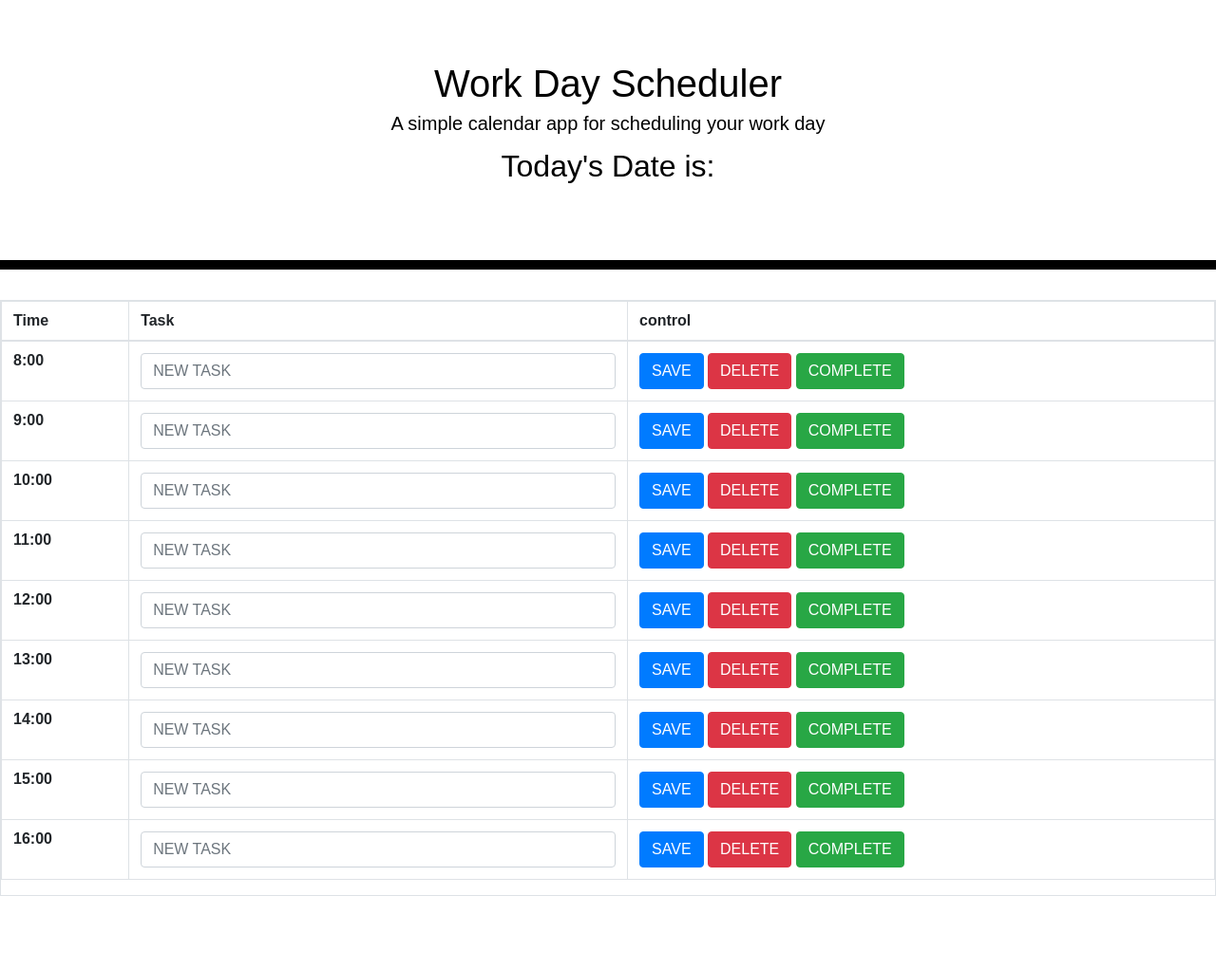
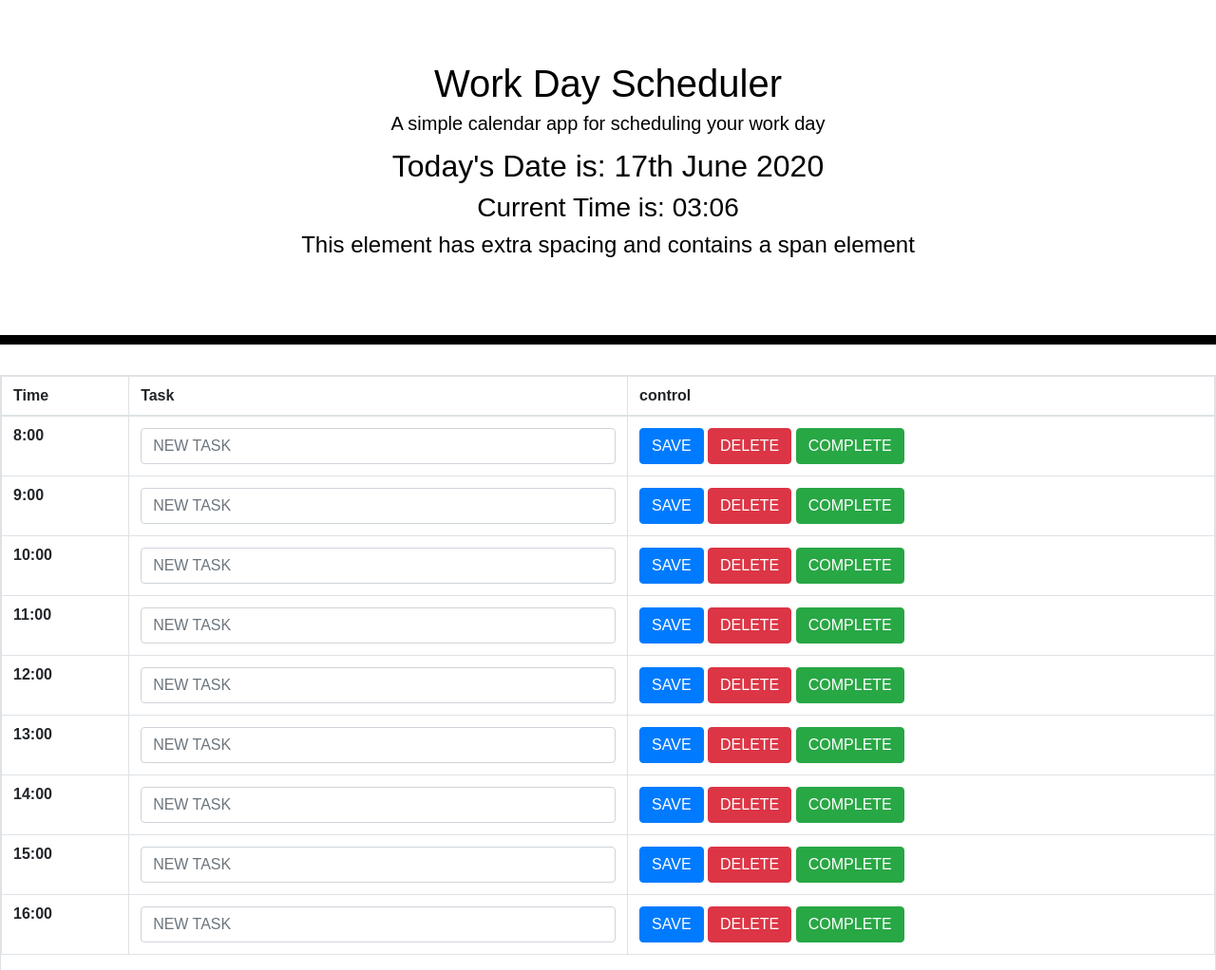
Before and after one commit to vetty88/WorkDay-Scheduler, a plain HTML site: page index.html in a window 1280 px wide. Shown: the whole page at 95% size. Before the commit the page ends 944 px from the top, so only its background shows below. Drawn offline with nearby package versions, Linux system fonts and the light colour scheme.

Commit message:
trying to format cells for time

```diff
--- a/index.html
+++ b/index.html
@@ -21,7 +21,9 @@
   />
   <link rel="stylesheet" href="style.css" />
 
+  <script src="./moment.js"></script>
   <script src="https://ajax.googleapis.com/ajax/libs/jquery/3.3.1/jquery.min.js"></script>
+
 
   <title>Work Day Scheduler</title>
   </head>
@@ -33,7 +35,8 @@
       <div class="col col-12 col-md-12">
         <p>
         <h2 id='today'>Today's Date is: </h2>
-        <!-- <h3 id='timeNow'>Current Time is: </h3> -->
+        <h3 id='timeNow'>Current Time is: </h3>
+        <h4 id='demo'>This element has extra spacing     and contains <span>a span element</span></h4>
         </p>
     </header>
     <form>
@@ -44,11 +47,12 @@
               <th scope="col">Time</th>
               <th scope="col">Task</th>
               <th scope="col">control</th>
+
             </tr>
           </thead>
           <tbody>
             <tr>
-              <th scope="form.row" id="row">8:00</th>
+              <th scope="form.row" id="row">8:00 </th>
               <td><input type="text" class="form-control" id="0800" placeholder="NEW TASK"></td>
               <td><button type="save" class="btn btn-primary">SAVE</button>
                 <button type="delete" class="btn btn-danger">DELETE</button>
@@ -56,7 +60,7 @@
               </td>
             </tr>
             <tr>
-              <th scope="form.row" id="row">9:00</th>
+              <th scope="form.row" id="row">9:00 </th>
               <td><input type="text" class="form-control" id="0900" placeholder="NEW TASK"></td>
               <td><button type="save" class="btn btn-primary">SAVE</button>
                 <button type="delete" class="btn btn-danger">DELETE</button>
@@ -121,23 +125,10 @@
         </table>
       </div>
     </form>
-
-
-
-
-
-
-
-
-
-
-
-
+  </body>
 
   <script src="https://code.jquery.com/jquery-3.5.1.min.js"></script>
   <script src="https://cdnjs.cloudflare.com/ajax/libs/moment.js/2.24.0/moment.min.js"></script>
   <script src="./script.js"></script>
-  <script src="./moment.js"></script>
 
-  </body>
   </html>
--- a/script.js
+++ b/script.js
@@ -1,20 +1,82 @@
 $(document).ready(function() {
 
-var today = (moment().format('Do MMMM YYYY'));
-var time = (moment().format('HH'));
-var rows = ['0800', '0900', '1000', '1100', '1200', '1300', '1400', '1500', '1600', '1700', '1800'];
+        var today = (moment().format('Do MMMM YYYY'));
+        var time = (moment().format('HH:MM'));
+        var rows = ['0800', '0900', '1000', '1100', '1200', '1300', '1400', '1500', '1600', '1700', '1800'];
+        var row = document.getElementById("#row".innerText);
+        var rowString = JSON.stringify(row);
 
 
+        $("#today").append(today);
+        $("#timeNow").append(time);
 
-console.log(today);
-console.log(time);
-console.log(rows.length);
+        console.log(today);
+        console.log(time);
+        console.log(rows.length);
+        console.log(row);
+        console.log(rowString);
 
-$("#today").append(today);
-$("#timeNow").append(time);
+        function getInnerText() {
+                alert(document.getElementById("#demo").innerText)
+        }
+
+        function getHTML() {
+                alert(document.getElementById("#demo").innerHTML)
+        }
+
+        function getTextContent() {
+                alert(document.getElementById("#demo").textContent)
+        }
+
+        getInnerText();
+        getHTML();
+        getTextContent();
+
+var nowHr = moment().format('l h:mm');
+        console.log(nowHr);
+        $rows = $("id$='row'");
+        console.log($rows);
+        $times = $rows.children
+        $rows.parent().css("background-color", "rgba(203, 231, 57, 0.37)");
+
 });
 
-for ()
+// function classPush(){
+//         classNames.push('present' + current.hours() + (this.step == 4 ? '-h' + (current.hours() + 4) : ''));
+//         classNames.push(today(current));
+//         classNames.push(even(current.hours()));
+//         };
+// classPush();
+
+// // function highlightCurrentTime() {
+// //         if (row.content("") < ("time"))
+// //         {row.color = "red"}};
+// // highlightCurrentTime();
+
+// function greeting() {
+//         greeting;
+//         if (timeHR < 20) {
+//         demo.greeting = "Good day";
+//         } else {
+//         greeting = "Good evening";
+//         };
+// };
+// myFunction();
+
+
+// var greeting = $("#demo").append(greeting);
+
+
+// function rowTimeFormat(){
+//         for (i = 0; i row.length; i++);
+//         if (row < time)
+//         {rowHighlight= true,
+//          else
+//          {rowHighlight= false}};
+// rowTimeFormat()
+// )};
+
+
 
 // for(i = 0; i < rows.length; i++)
 
```
